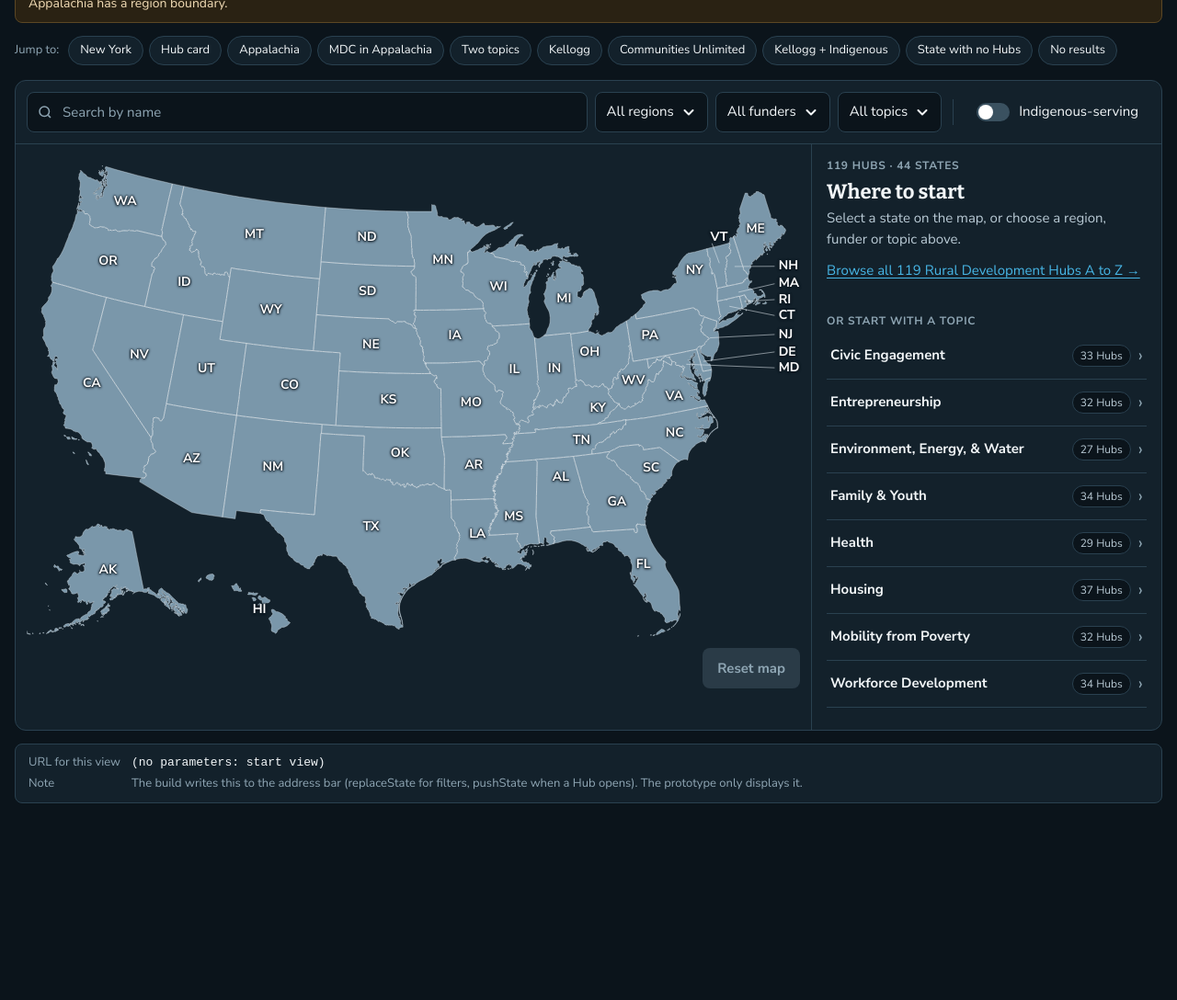
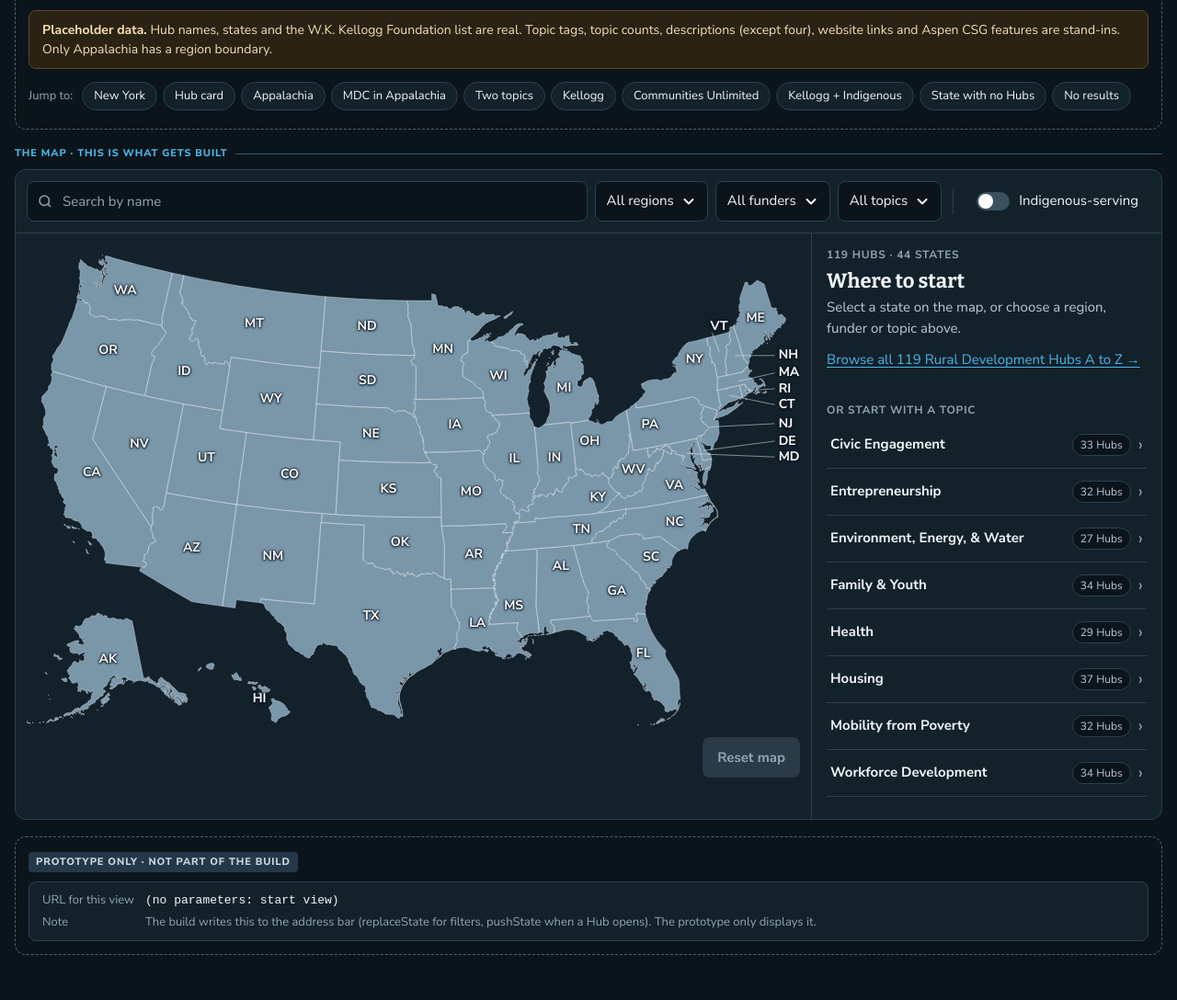
Before and after one commit to liv610/aspen-hub-map, a plain HTML site: page r3/index.html in a window 1280 px wide. Shown: the part 153-1241 px from the top of the page at 92% size. Before the commit the page ends 1076 px from the top, so only its background shows below. Drawn offline with nearby package versions, Linux system fonts and the light colour scheme.

Commit message:
Label prototype-only areas on the r3 prototype
Co-Authored-By: Claude Opus 5.5 <noreply@anthropic.com>
Claude-Session: https://claude.ai/code/session_01VcXp1A7VqqpfCvZDKPEqAY

```diff
--- a/r3/index.html
+++ b/r3/index.html
@@ -139,6 +139,11 @@ header.top p{margin:4px 0 0;color:var(--ink2);max-width:62ch}
 .emp p{margin:4px 0 10px;color:var(--ink2)}
 .acts2{display:flex;flex-wrap:wrap;gap:8px}
 /* dev strip */
+.proto{border:1px dashed #4A6272;border-radius:12px;padding:14px 14px 4px;margin-bottom:18px}
+.proto.end{margin:18px 0 0;padding-bottom:14px}.proto.end .dev{margin-top:0}
+.ptag{display:inline-block;font-size:11px;font-weight:800;letter-spacing:.08em;text-transform:uppercase;color:#C9D6DE;background:#24384A;border-radius:4px;padding:3px 8px;margin-bottom:10px}
+.buildtag{display:flex;align-items:center;gap:8px;font-size:11px;font-weight:800;letter-spacing:.08em;text-transform:uppercase;color:var(--sel);margin:0 0 8px}
+.buildtag::after{content:"";flex:1;height:1px;background:#2E5A73}
 .dev{margin-top:14px;display:grid;grid-template-columns:auto 1fr;gap:4px 12px;font-size:13px;color:var(--ink3);background:var(--surf);border:1px solid var(--line);border-radius:8px;padding:10px 14px}
 .dev code{color:var(--ink);font-size:13px;word-break:break-all}
 .toast{position:fixed;left:50%;bottom:24px;transform:translateX(-50%);background:#F2F6F8;color:#0B141B;padding:10px 16px;border-radius:8px;font-size:14px;box-shadow:0 8px 24px rgba(0,0,0,.5);z-index:50;max-width:calc(100vw - 32px)}
@@ -150,11 +155,13 @@ header.top p{margin:4px 0 0;color:var(--ink2);max-width:62ch}
 </head>
 <body>
 <div class="page">
-<header class="top"><div><h1>Rural Development Hubs map · clickable prototype</h1><p>Round 3 behavior for the developer. Every control works. Pair it with the behavior spec; where they disagree, the spec wins.</p></div><a href="https://claude.ai/artifact/JX93LsmiNmBVP49KE6nCF1" target="_blank" rel="noopener">Open the behavior spec →</a></header>
+<section class="proto" aria-label="Prototype-only tools"><div class="ptag">Prototype only · not part of the build</div><header class="top"><div><h1>Rural Development Hubs map · clickable prototype</h1><p>Round 3 behavior for the developer. Every control works. Pair it with the behavior spec; where they disagree, the spec wins.</p></div><a href="https://claude.ai/artifact/JX93LsmiNmBVP49KE6nCF1" target="_blank" rel="noopener">Open the behavior spec →</a></header>
 <div class="banner"><b>Placeholder data.</b> Hub names, states and the W.K. Kellogg Foundation list are real. Topic tags, topic counts, descriptions (except four), website links and Aspen CSG features are stand-ins. Only Appalachia has a region boundary.</div>
 <div class="demos" aria-label="Jump to a scenario"><span>Jump to:</span><button type="button" data-demo="ny">New York</button><button type="button" data-demo="nfc">Hub card</button><button type="button" data-demo="app">Appalachia</button><button type="button" data-demo="mdc">MDC in Appalachia</button><button type="button" data-demo="topics">Two topics</button><button type="button" data-demo="kel">Kellogg</button><button type="button" data-demo="cu">Communities Unlimited</button><button type="button" data-demo="three">Kellogg + Indigenous</button><button type="button" data-demo="ct">State with no Hubs</button><button type="button" data-demo="none">No results</button></div>
+</section>
+<div class="buildtag">The map · this is what gets built</div>
 <main id="app" aria-label="Rural Development Hubs map"></main>
-<div class="dev"><span>URL for this view</span><code id="urlv"></code><span>Note</span><span>The build writes this to the address bar (replaceState for filters, pushState when a Hub opens). The prototype only displays it.</span></div>
+<section class="proto end" aria-label="Prototype-only notes"><div class="ptag">Prototype only · not part of the build</div><div class="dev"><span>URL for this view</span><code id="urlv"></code><span>Note</span><span>The build writes this to the address bar (replaceState for filters, pushState when a Hub opens). The prototype only displays it.</span></div></section>
 </div>
 <div id="live" class="sr" aria-live="polite"></div>
 <div id="toast" class="toast" role="status" hidden></div>
```
